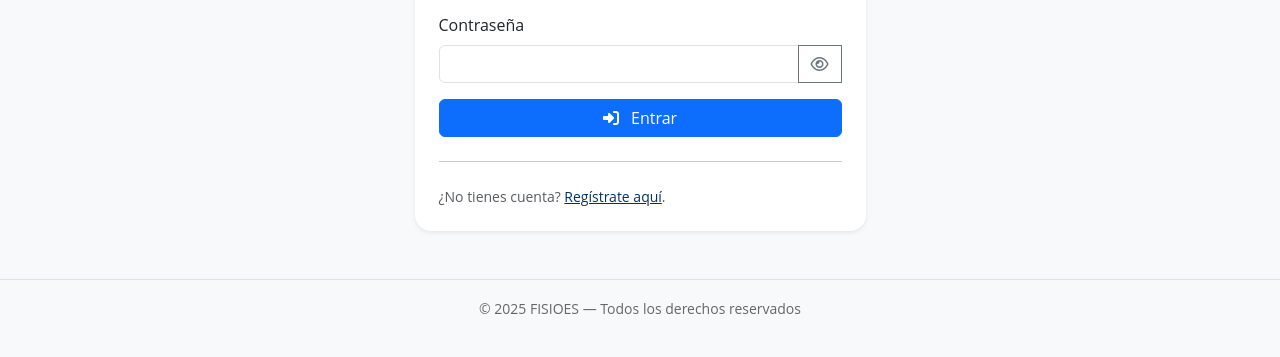
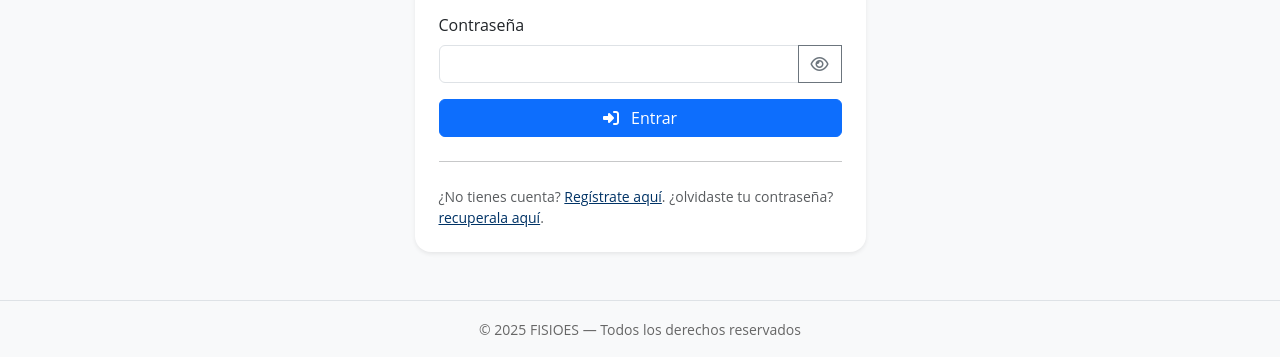
Before and after one commit to Goloox/FisioES, a website: page login.html in a window 1280 px wide. Shown: the part 464-821 px from the top of the page. Before the commit the page ends 800 px from the top, so only its background shows below. Drawn offline with nearby package versions, Linux system fonts and the light colour scheme.

Commit message:
Update login.html

```diff
--- a/login.html
+++ b/login.html
@@ -87,6 +87,7 @@
             <hr class="my-4">
             <p class="mb-0 small text-muted">
               ¿No tienes cuenta? <a href="signin.html">Regístrate aquí</a>.
+              ¿olvidaste tu contraseña? <a href="forgot.html">recuperala aquí</a>.
             </p>
           </div>
         </div>
```
